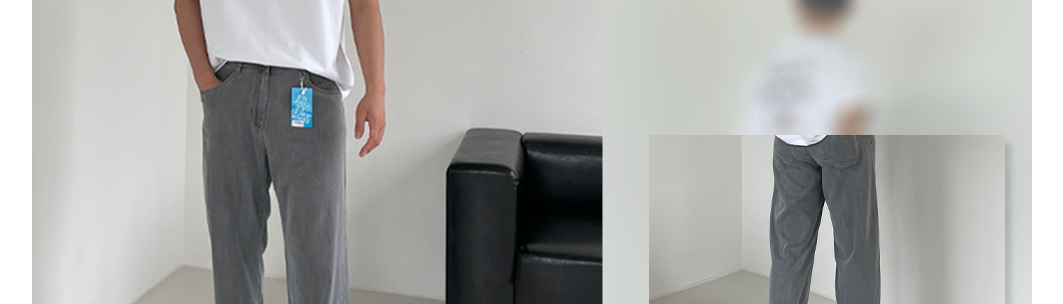
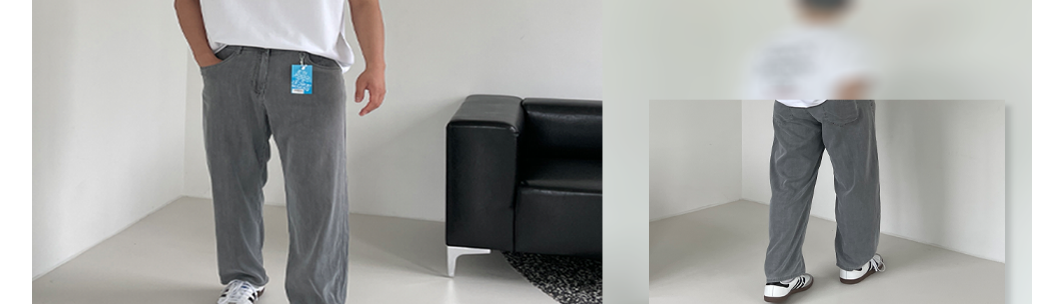
Before and after one commit to kjeongmin/page, a plain HTML site: page index.html in a window 1280 px wide. Shown: the top 304 px of the page, without its empty margins (128-1191 px from the left). Drawn offline with Linux system fonts and the light colour scheme; a web font is replaced by a local one.

Commit message:
Update index.css

```diff
--- a/index.css
+++ b/index.css
@@ -46,13 +46,13 @@ body {
 /*01사진*/
 .img1 {
     width: 1000px;
-    height: 515px;
+    height: 380px;
     margin: auto;
 }
 
 .img1 img {
     width: 1000px;
-    height: 515px;
+    height: 380px;
 }
 
 /*로고*/
```
